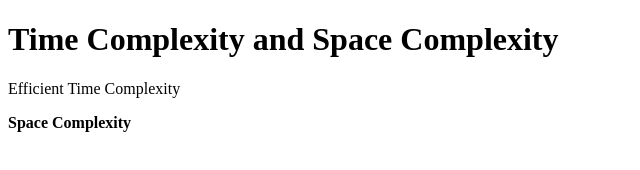
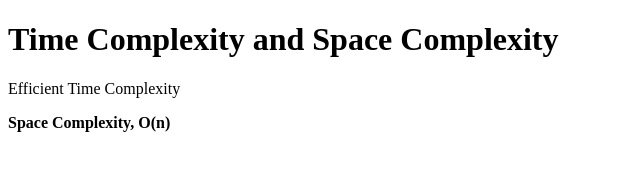
Before and after one commit to acciojob/time-and-space-complexity-PiyushVerma47, a website: page main.html in a window 1280 px wide. Shown: the full height of the page, 0-640 px from the left. Drawn offline with Linux system fonts and the light colour scheme.

Commit message:
created a submission

```diff
--- a/main.html
+++ b/main.html
@@ -14,7 +14,7 @@
 
 	<p>Efficient Time Complexity</p>
 
-	<p><b>Space Complexity</b></p>
+	<p><b>Space Complexity, O(n)</b></p>
 
 </body>
 
```
